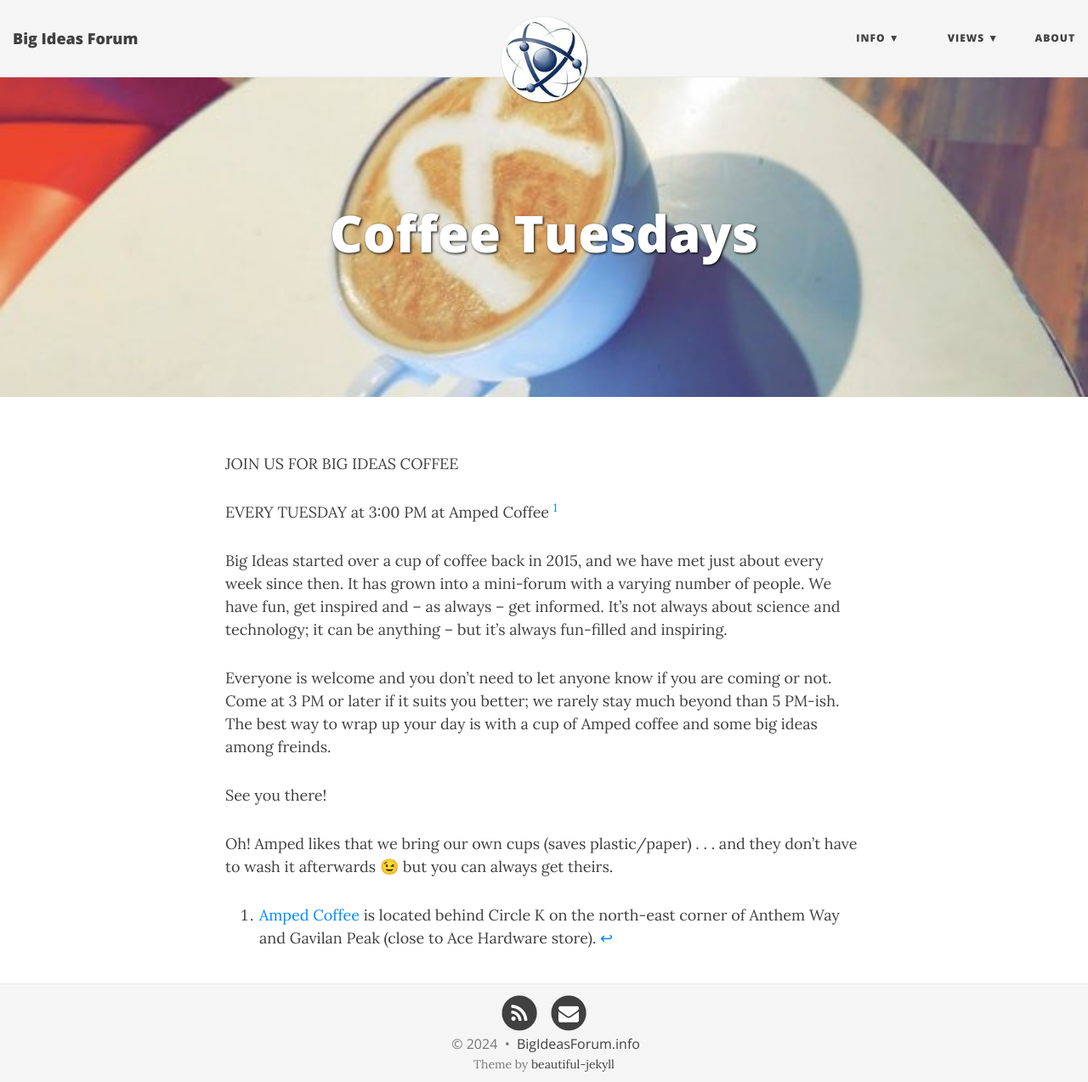
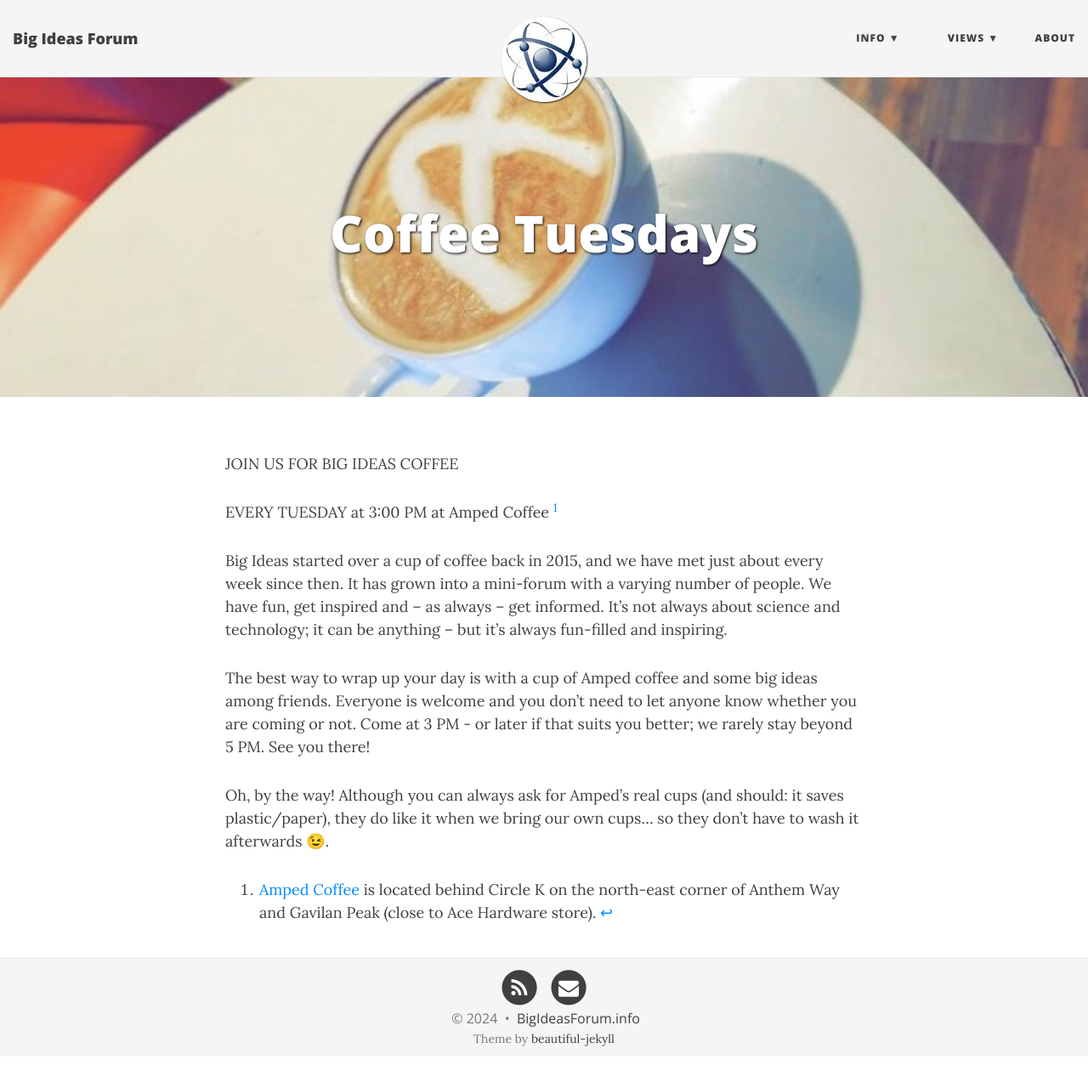
Before and after one commit to BigIdeasForum/bigideasforum.github.io, a Jekyll site: the page built from coffee.md, in a window 1280 px wide and 1273 px high. Shown: the whole window at 85% size. Built offline with Jekyll 4.4.1, drawn with Linux system fonts in a browser that asks for light colours; nearby versions of some CDN libraries.

Commit message:
edit to coffee page

```diff
--- a/coffee.md
+++ b/coffee.md
@@ -11,10 +11,8 @@ EVERY TUESDAY at 3:00 PM at Amped Coffee [^1]
 
 Big Ideas started over a cup of coffee back in 2015, and we have met just about every week since then. It has grown into a mini-forum with a varying number of people. We have fun, get inspired and – as always – get informed. It’s not always about science and technology; it can be anything – but it's always fun-filled and inspiring.
 
-Everyone is welcome and you don’t need to let anyone know if you are coming or not. Come at 3 PM or later if it suits you better; we rarely stay much beyond than 5 PM-ish. The best way to wrap up your day is with a cup of Amped coffee and some big ideas among freinds.
+The best way to wrap up your day is with a cup of Amped coffee and some big ideas among friends. Everyone is welcome and you don’t need to let anyone know whether you are coming or not. Come at 3 PM - or later if that suits you better; we rarely stay beyond 5 PM. See you there!
 
-See you there!
-
-Oh! Amped likes that we bring our own cups (saves plastic/paper) . . . and they don’t have to wash it afterwards 😉 but you can always get theirs.
+Oh, by the way! Although you can always ask for Amped’s real cups (and should: it saves plastic/paper), they do like it when we bring our own cups... so they don’t have to wash it afterwards 😉.
 
 [^1]: [Amped Coffee](http://ampedcoffeeco.com) is  located behind Circle K on the north-east corner of Anthem Way and Gavilan Peak (close to Ace Hardware store).
```
